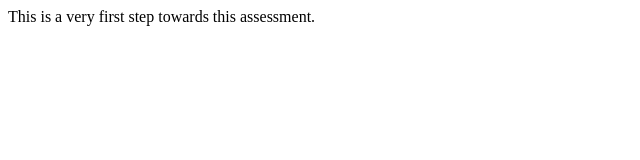
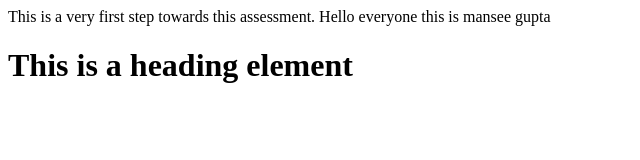
Before and after one commit to manseegupta8226/GEMS, a plain HTML site: page index.html in a window 1280 px wide. Shown: the whole page, without its empty margins (0-640 px from the left). Drawn offline with Linux system fonts and the light colour scheme.

Commit message:
Update2 index.html

```diff
--- a/index.html
+++ b/index.html
@@ -1,3 +1,6 @@
 <html><head></head><body>
   This is a very first step towards this assessment.
+  Hello everyone
+  this is mansee gupta
+  <h1>This is a heading element</h1>
 </body></html>
```
